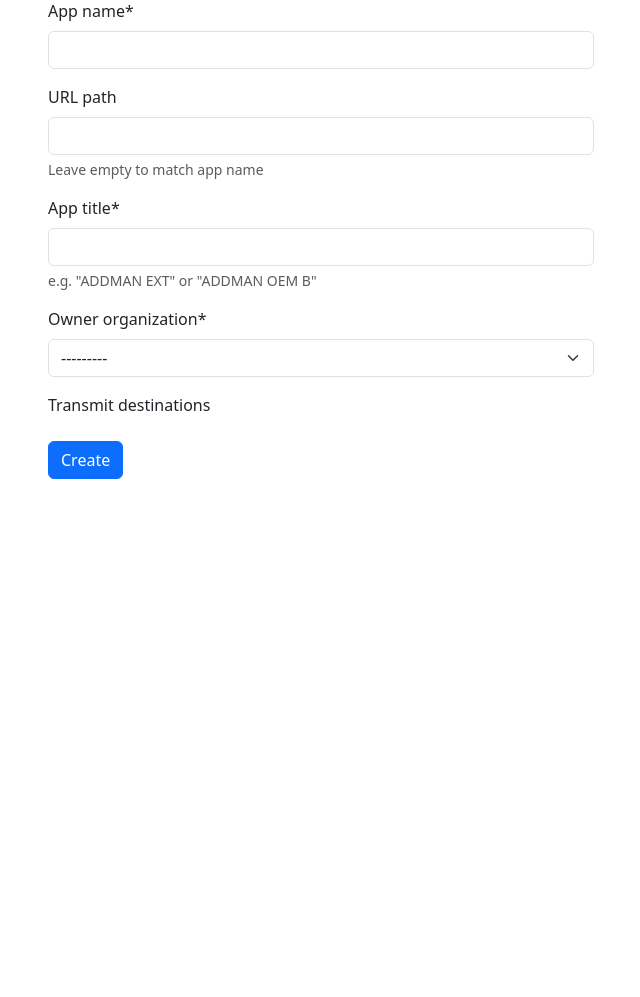
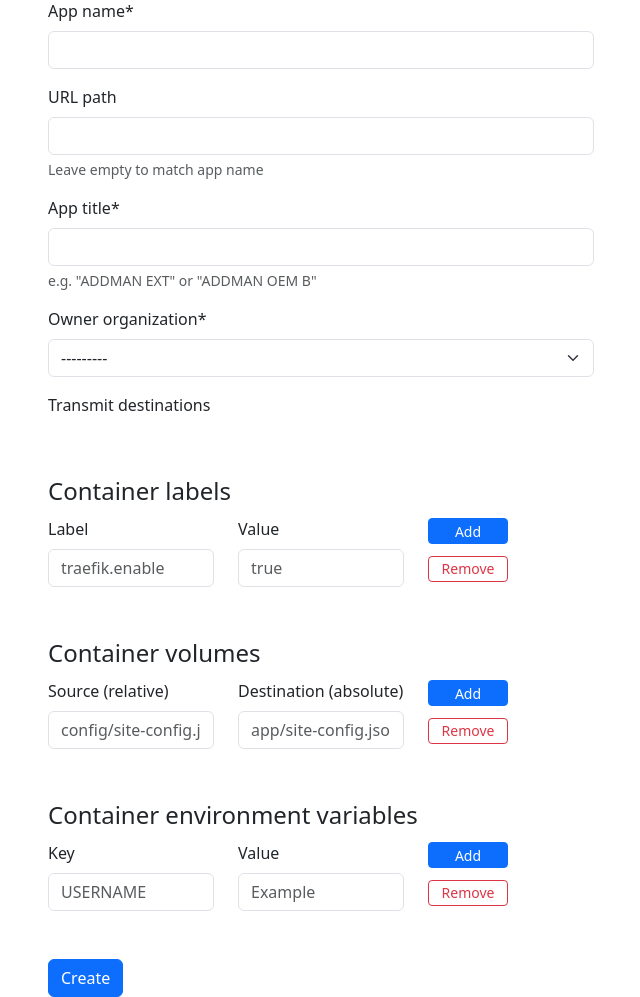
Before and after one commit to Tturna/amsys, a Django app: page /create_app_instance/ in a window 1280 px wide. Shown: the part 159-1156 px from the top of the page, without its empty margins (34-674 px from the left). Before the commit the page ends 638 px from the top, so only its background shows below. Run offline with Django 5.2, Linux system fonts and the light colour scheme; the visitor is signed in with stand-in values (Sample User, id 1); data that the repository does not hold is empty; some libraries are stand-ins or nearby versions.

Commit message:
SQUASHME: WIP generic app instance creation

```diff
--- a/dashboard/main/forms.py
+++ b/dashboard/main/forms.py
@@ -11,6 +11,8 @@ class AppInstanceForm(forms.ModelForm):
             queryset=AppInstanceModel.objects.all(),
             widget=forms.CheckboxSelectMultiple,
             required=False)
+
+    # This form has dynamic input fields defined in the instance creation template
 
     class Meta:
         model = AppInstanceModel
--- a/dashboard/main/views.py
+++ b/dashboard/main/views.py
@@ -7,10 +7,12 @@ from . import forms
 
 from subprocess import run
 from datetime import datetime
+from pathlib import Path
 import secrets
 import tempfile
 import json
 import os
+import docker
 
 def index(request):
     running_instances = AppInstanceModel.objects.filter(is_running=True)
@@ -130,23 +132,55 @@ def create_app_instance(request):
                                     created_at=datetime_now, api_token=api_token)
     app_instance.save()
 
-    create_result = run([
-        os.getenv("AMSYS_CREATE_INSTANCE_SCRIPT_PATH", "./scripts/create-instance.sh"),
-        app_name,
-        url_path,
-        app_title,
-        api_token,
-        str(app_instance.pk)
-    ], capture_output=True, text=True)
+    # create_result = run([
+    #     os.getenv("AMSYS_CREATE_INSTANCE_SCRIPT_PATH", "./scripts/create-instance.sh"),
+    #     app_name,
+    #     url_path,
+    #     app_title,
+    #     api_token,
+    #     str(app_instance.pk)
+    # ], capture_output=True, text=True)
+    #
+    # print(create_result.stdout)
+    # if (create_result.returncode != 0):
+    #     print(create_result.stderr)
+    #     app_instance.delete()
+    #     # TODO: error msg
+    #     return HttpResponseRedirect(reverse("index"))
 
-    print(create_result.stdout)
-    if (create_result.returncode != 0):
-        print(create_result.stderr)
-        app_instance.delete()
-        # TODO: error msg
-        return HttpResponseRedirect(reverse("index"))
+    default_instance_base = str(Path(__file__).resolve().parent.parent)
+    print(default_instance_base)
+    instance_path = os.getenv("AMSYS_INSTANCE_BASE_PATH", default_instance_base) + f"/{app_name}"
 
-    app_instance.save()
+    # TODO: get env, labels, and volumes from the creation form
+
+    env = {
+        "AMSYS_APP_NAME": app_name,
+        "AMSYS_API_TOKEN": api_token,
+        "AMSYS_APP_ID": str(app_instance.pk)
+    }
+
+    labels = {
+        "traefik.enable": "true",
+        f"traefik.http.routers.{app_name}-router.rule": f"PathPrefix(\"/{url_path}\")",
+        f"traefik.http.services.{app_name}-service.loadbalancer.server.port": "8000",
+        f"traefik.http.middlewares.{app_name}-strip.stripprefix.prefixes": f"/{url_path}",
+        f"traefik.http.routers.{app_name}-router.middlewares": f"{app_name}-strip@docker"
+    }
+
+    volumes = {
+        "./ssh/instance_ca.pub": { "bind": "/etc/ssh/instance_ca.pub", "mode": "ro" }
+    }
+
+    docker_client = docker.from_env()
+    docker_client.containers.run(
+        image="",
+        environment=env,
+        labels=labels,
+        volumes=volumes,
+        detach=True,
+        network="amsys-net",
+        name=app_name)
 
     # Dashboard will always know which instances can transmit to which.
     # Instances should always ask what they can do before trying to do things.
--- a/dashboard/templates/create_instance.html
+++ b/dashboard/templates/create_instance.html
@@ -9,8 +9,77 @@
             <form action="{% url 'create_app_instance' %}" method="POST">
                 {% csrf_token %}
                 {{ form|crispy }}
+                <fieldset id="label-entries" class="my-5">
+                    <legend class="form-label">Container labels</legend>
+                    <div class="row">
+                        <label class="form-label col-4">Label</label>
+                        <label class="form-label col-4">Value</label>
+                        <div class="col-4">
+                            <button id="label-add" class="btn btn-sm btn-primary" style="padding: .1rem .75rem; width: 5rem;">Add</button>
+                        </div>
+                    </div>
+                    <div class="row">
+                        <div class="col-4">
+                            <input class="form-control" name="label_entry_key[]" type="text" placeholder="traefik.enable" />
+                        </div>
+                        <div class="col-4">
+                            <input class="form-control" name="label_entry_val[]" type="text" placeholder="true" />
+                        </div>
+                        <div class="col-4 align-self-center">
+                            <button id="label-remove" class="btn btn-sm btn-outline-danger" style="padding: .1rem .75rem; width: 5rem;">Remove</button>
+                        </div>
+                    </div>
+                </fieldset>
+                <fieldset id="volume-entries" class="my-5">
+                    <legend class="form-label">Container volumes</legend>
+                    <div class="row">
+                        <label class="form-label col-4">Source (relative)</label>
+                        <label class="form-label col-4">Destination (absolute)</label>
+                        <div class="col-4">
+                            <button id="label-add" class="btn btn-sm btn-primary" style="padding: .1rem .75rem; width: 5rem;">Add</button>
+                        </div>
+                    </div>
+                    <div class="row">
+                        <div class="col-4">
+                            <input class="form-control" name="volume_entry_key[]" type="text" placeholder="config/site-config.json" />
+                        </div>
+                        <div class="col-4">
+                            <input class="form-control" name="volume_entry_val[]" type="text" placeholder="app/site-config.json" />
+                        </div>
+                        <div class="col-4 align-self-center">
+                            <button id="label-remove" class="btn btn-sm btn-outline-danger" style="padding: .1rem .75rem; width: 5rem;">Remove</button>
+                        </div>
+                    </div>
+                </fieldset>
+                <fieldset id="env-entries" class="my-5">
+                    <legend class="form-label">Container environment variables</legend>
+                    <div class="row">
+                        <label class="form-label col-4">Key</label>
+                        <label class="form-label col-4">Value</label>
+                        <div class="col-4">
+                            <button id="label-add" class="btn btn-sm btn-primary" style="padding: .1rem .75rem; width: 5rem;">Add</button>
+                        </div>
+                    </div>
+                    <div class="row">
+                        <div class="col-4">
+                            <input class="form-control" name="env_entry_key[]" type="text" placeholder="USERNAME" />
+                        </div>
+                        <div class="col-4">
+                            <input class="form-control" name="env_entry_val[]" type="text" placeholder="Example" />
+                        </div>
+                        <div class="col-4 align-self-center">
+                            <button id="label-remove" class="btn btn-sm btn-outline-danger" style="padding: .1rem .75rem; width: 5rem;">Remove</button>
+                        </div>
+                    </div>
+                </fieldset>
                 <input class="btn btn-primary" type="submit" value="Create" />
             </form>
         </div>
     </div>
+
+    <script>
+        let label_entries_div = document.getElementById("label-entries");
+        let volume_entries_div = document.getElementById("volume-entries");
+        let env_entries_div = document.getElementById("env-entries");
+    </script>
 {% endblock %}
```
